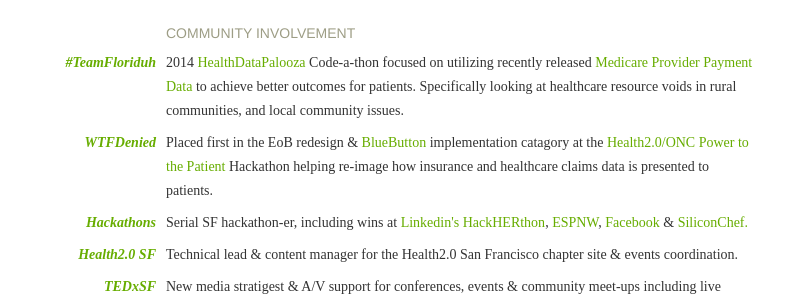
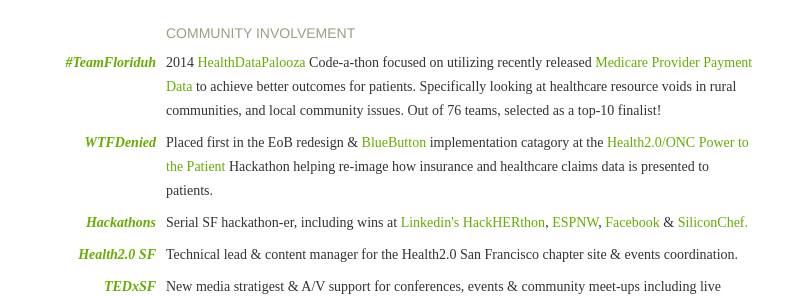
Before and after one commit to laurenstill/laurenstill.github.io, a Jekyll site: the page built from index.html, in a window 1280 px wide. Shown: the part 1446-1742 px from the top of the page, without its empty margins (279-1065 px from the left). Built offline with Jekyll 4.4.1, drawn with Linux system fonts in a browser that asks for light colours.

Commit message:
Update index.html

```diff
--- a/_layouts/index.html
+++ b/_layouts/index.html
@@ -113,7 +113,7 @@
                     <a href="http://teamfloriduh.com">#TeamFloriduh</a>
                 </span>
                 <span class="project-desc">
-                    2014 <a href="http://healthdatapalooza.org/get-involved/code-a-palooza-at-health-datapalooza-2014/">HealthDataPalooza</a> Code-a-thon focused on utilizing recently released <a href="https://www.cms.gov/Research-Statistics-Data-and-Systems/Statistics-Trends-and-Reports/Medicare-Provider-Charge-Data/Physician-and-Other-Supplier.html">Medicare Provider Payment Data</a> to achieve better outcomes for patients.  Specifically looking at healthcare resource voids in rural communities, and local community issues.
+                    2014 <a href="http://healthdatapalooza.org/get-involved/code-a-palooza-at-health-datapalooza-2014/">HealthDataPalooza</a> Code-a-thon focused on utilizing recently released <a href="https://www.cms.gov/Research-Statistics-Data-and-Systems/Statistics-Trends-and-Reports/Medicare-Provider-Charge-Data/Physician-and-Other-Supplier.html">Medicare Provider Payment Data</a> to achieve better outcomes for patients.  Specifically looking at healthcare resource voids in rural communities, and local community issues. Out of 76 teams, selected as a top-10 finalist!
             </span>
             </li>
         <li class="project">
```
